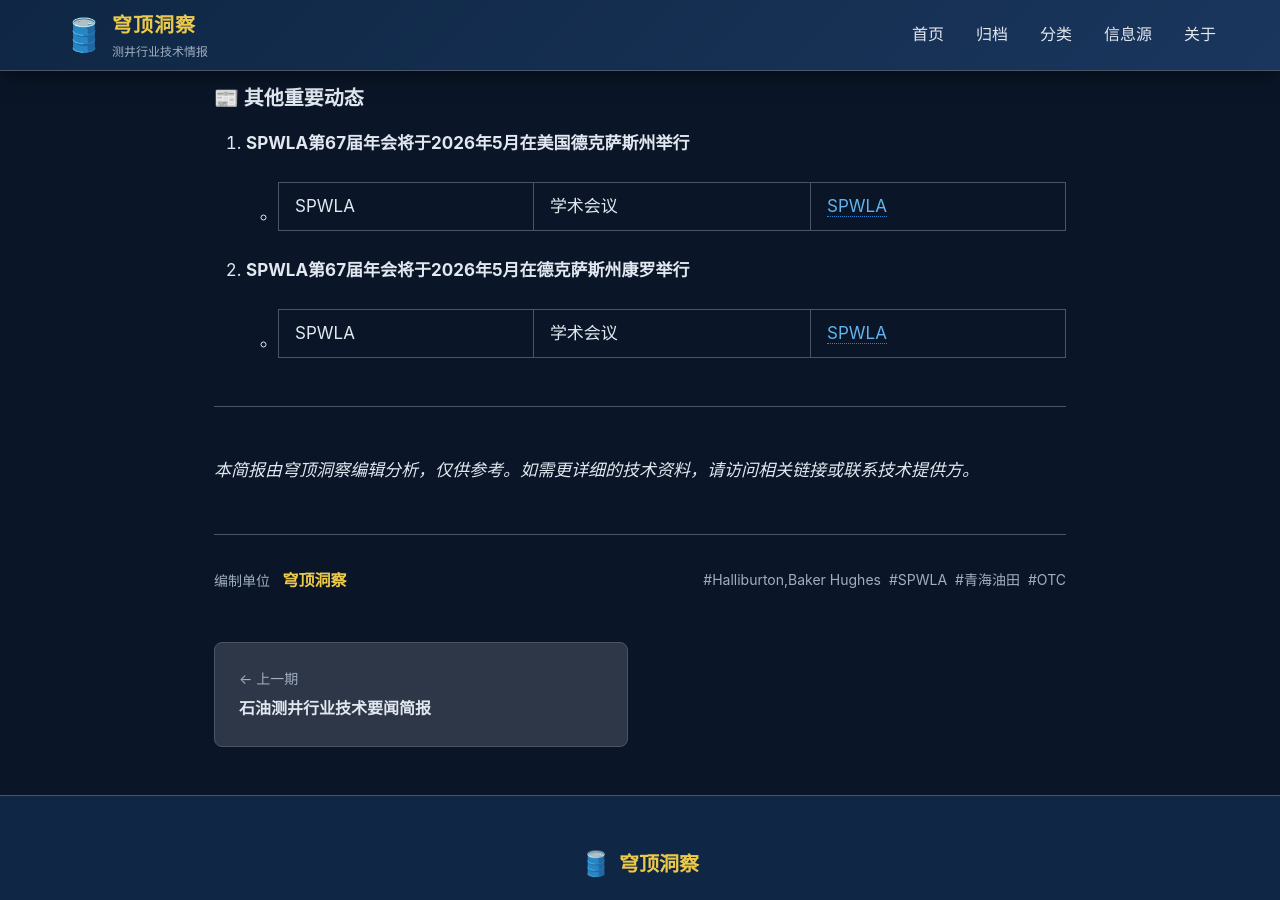
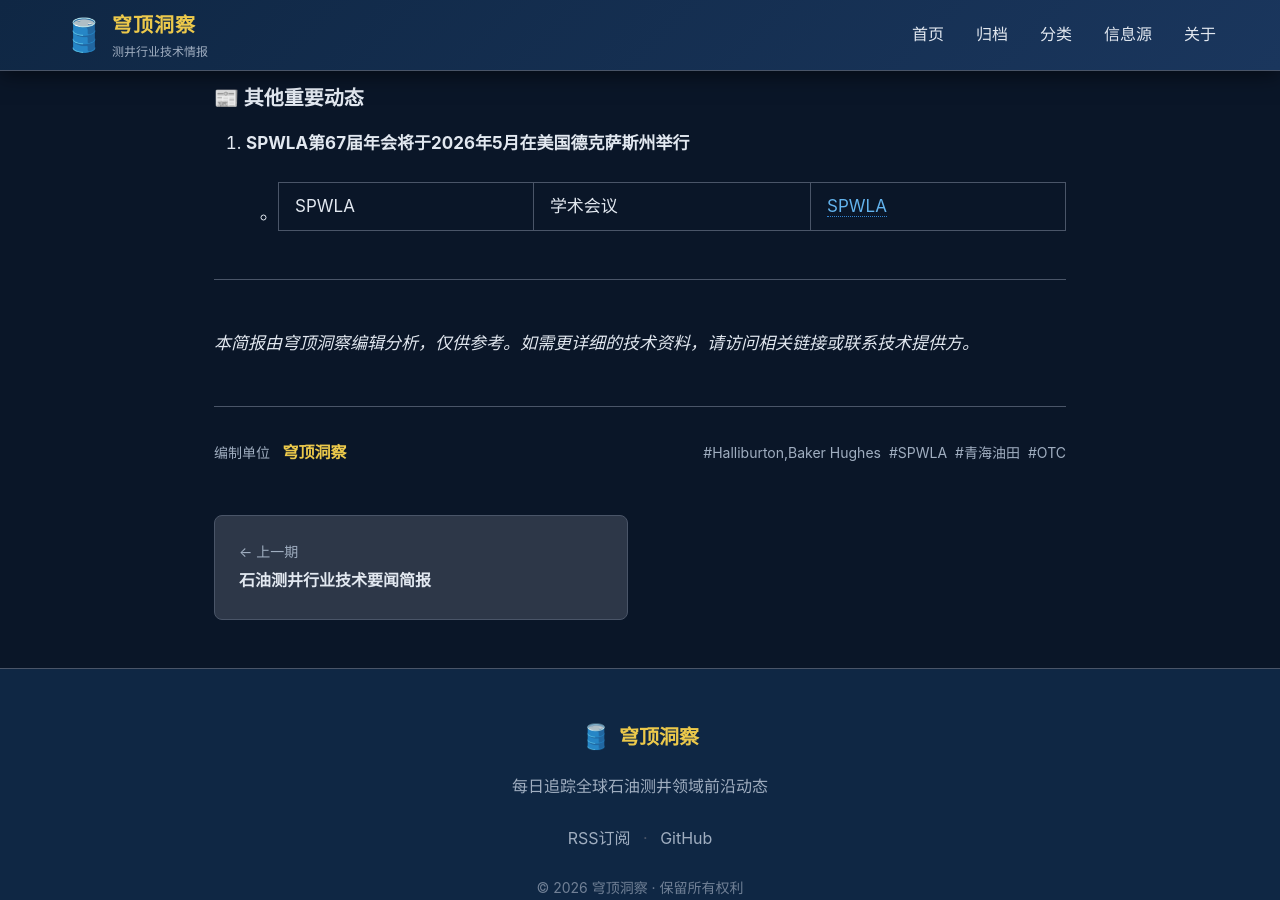
Before and after one commit to harryfhliu/logging, a Jekyll site: the page built from _posts/2026-04-21-logging-news.md, in a window 1280 px wide and 900 px high, scrolled down 1403 px. Built offline with Jekyll 4.4.1, drawn with Linux system fonts in a browser that asks for light colours.

Commit message:
删除重复的SPWLA年会信息

```diff
--- a/_posts/2026-04-21-logging-news.md
+++ b/_posts/2026-04-21-logging-news.md
@@ -43,9 +43,6 @@
 1. **SPWLA第67届年会将于2026年5月在美国德克萨斯州举行**
    - SPWLA | 学术会议 | [SPWLA](https://www.spwla.org/Symposium/Symposium/Default.aspx)
 
-2. **SPWLA第67届年会将于2026年5月在德克萨斯州康罗举行**
-   - SPWLA | 学术会议 | [SPWLA](https://www.spwla.org/Symposium/Symposium/Default.aspx)
-
 ---
 
 *本简报由穹顶洞察编辑分析，仅供参考。如需更详细的技术资料，请访问相关链接或联系技术提供方。*
```
